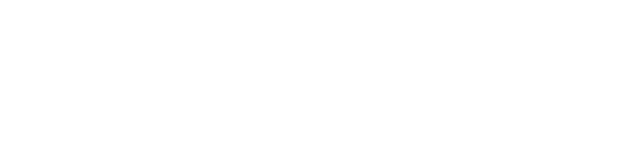
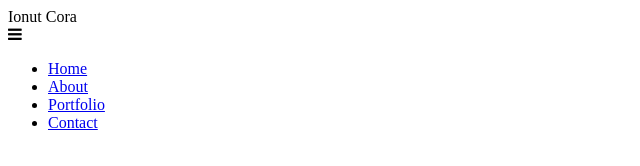
Before and after one commit to ionutcora-webdevelopment/portfolio-website, a plain HTML site: page index.html in a window 1280 px wide. Shown: the whole page, without its empty margins (0-640 px from the left). Drawn offline with Linux system fonts and the light colour scheme.

Commit message:
nav section code add

```diff
--- a/index.html
+++ b/index.html
@@ -14,6 +14,31 @@
     </head>
     <body>
 
+        <!--NAVIGATION-->
+        <nav>
+            <div class="container">
+                <label class="logo">Ionut Cora</label>
+                <div class="toggle-btn">
+                    <i class="fa fa-bars" id="menu-btn-toggle"></i>
+                </div>
+
+                <ul>
+                    <li>
+                        <a href="#">Home</a>
+                    </li>
+                    <li>
+                        <a href="#about-section">About</a>
+                    </li>
+                    <li>
+                        <a href="#projects-section">Portfolio</a>
+                    </li>
+                    <li>
+                        <a href="#contact-section">Contact</a>
+                    </li>
+                </ul>
+            </div>
+        </nav>
+
         <script src="./script.js" async defer></script>
     </body>
 </html>
```
